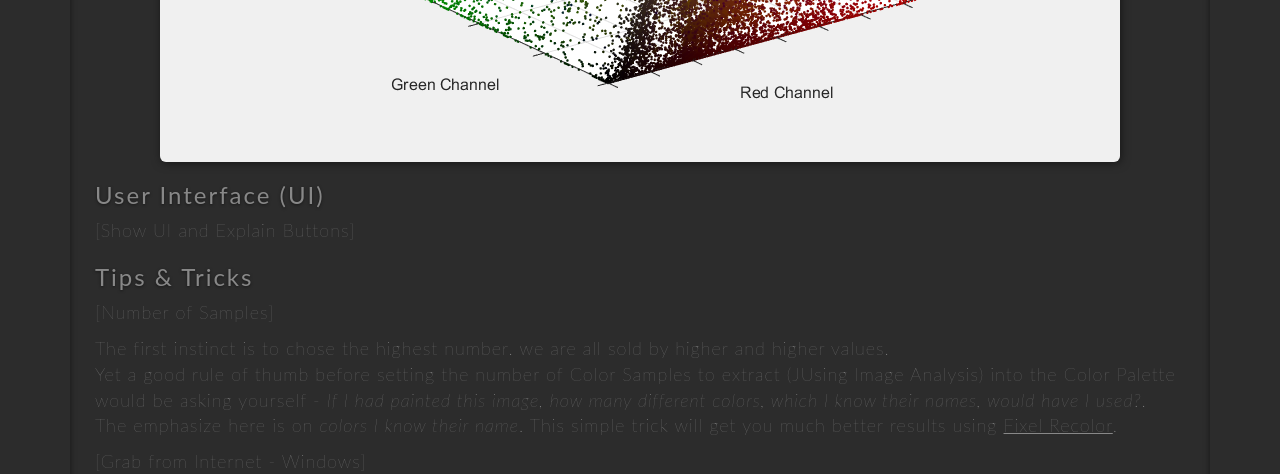
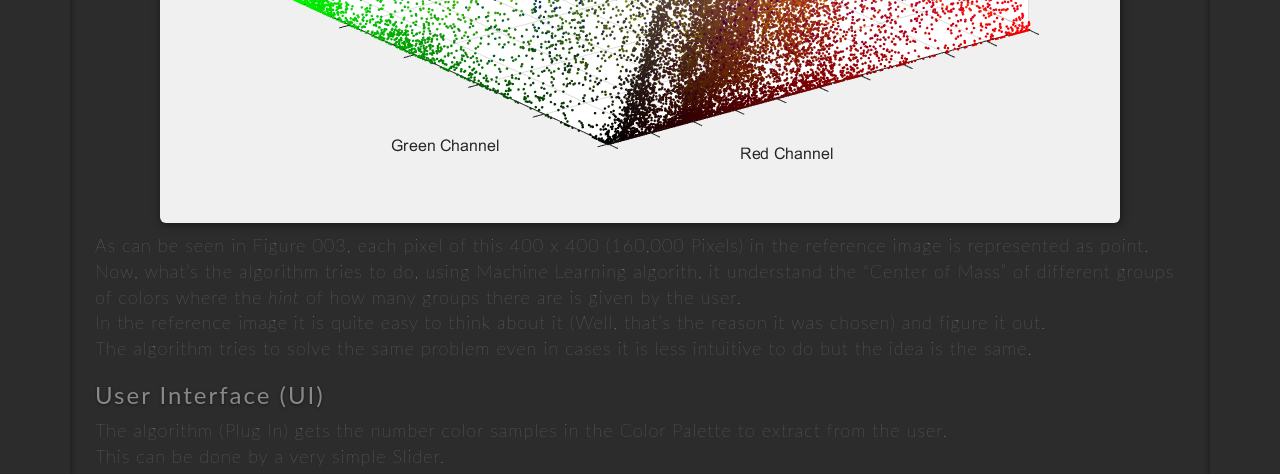
Before and after one commit to FixelAlgorithmsTeam/fixel, a Jekyll site: the page built from _posts/2018-12-22-fixel-recolor-1-ps.md, in a window 1280 px wide and 1400 px high, scrolled down 3105 px. Shown: the top 474 px of the window. Built offline with Jekyll 4.4.1, drawn with Linux system fonts in a browser that asks for light colours; nearby versions of some CDN libraries; comment, search, counter and statistics services are not loaded; some of the changed text lies outside the part shown.

Commit message:
Update 2018-12-22-fixel-recolor-1-ps.md

```diff
--- a/_posts/2018-12-22-fixel-recolor-1-ps.md
+++ b/_posts/2018-12-22-fixel-recolor-1-ps.md
@@ -71,10 +71,44 @@ In order to explain what [Fixel Recolor][98] does, let us use a reference image:
 
 ![][Figure002]{:class="center-img"}
 
+In order to understand how the Color Palette Extraction phase work one needs to have a look how is the algorithm see it.
+The algorithm sees each pixel as a point in 3D Space of RGB Colors.
+
 ![][Figure003]{:class="center-img"}
 
+As can be seen in Figure 003, each pixel of this 400 x 400 (160,000 Pixels) in the reference image is represented as point.
+Now, what's the algorithm tries to do, using Machine Learning algorith, it understand the "Center of Mass" of different groups of colors where the *hint* of how many groups there are is given by the user.
+In the reference image it is quite easy to think about it (Well, that's the reason it was chosen) and figure it out.
+The algorithm tries to solve the same problem even in cases it is less intuitive to do but the idea is the same.
+
 ### User Interface (UI)
-[Show UI and Explain Buttons]
+
+The algorithm (Plug In) gets the number color samples in the Color Palette to extract from the user.
+This can be done by a very simple Slider.
+But the real job of the UI is to support many workflows of working with the Color Palette.
+
+![][Figure004]{:class="center-img"}
+
+In order to do so the UI has basically 3 main sections:
+
+ *	Plug In Interaction Section
+ 	In this section the user configures the parameter of the Plug In in its Color Palette Extraction task. There are 3 main UI elements in this section:
+
+	*	Number of Colors Samples - Sets the number of colors in the color Palette to be extracted.
+	*	Source (`Mode`) - The user can set the `Mode` (Source) which can be either the current Photoshop Document (Stamp Visible) or a File.
+	*	Analyze - Runs the Plug In as configured. If `File` was chosen as source, the File Picker UI Dialog will be opened to chose the file fo analysis.
+ * 	Current Color Palette Section
+ 	In this section the last extracted Color Palette is displayed (On first run it will show a Default Color Palette). The user can interact with it in 2 manners:
+
+	*	Palette Context Menu (3 Dots on the right) - The menu of the Current Palette allows the user do the following:
+
+		*	Apply color Grading - Create a `Gradient Map Adjustment Layer` to color grade the image according to the Color Palette colors.
+		*	Shift Colors - Randomize each color swatch in the Color Pallete using a subtle shift of the color in RGB Space. User can use that to create a variation of the Color Palette (Thoush a subtle variation).
+		*	Add All to Swatches - Saves all colors from the Color Palette to Photoshop's Color Swatches.
+		*	Black / White Protetcion - On / Off button which enables or disables the addition of Black & White at the edges of the Gradient Map during the Color Grading phase. This can assist keeping more natural Blacks / Whites in the target image.
+		*	Save as Preset - Save the Color Palette as a preset. the user will have a Text Box to choe the preset name.
+ *	Preset (Color Palettes) Section
+
 
 ### Tips & Tricks
 
@@ -122,6 +156,7 @@ So let us notify you that the following can be done:
 [Show animation of the whole process]
 
 ## Summary
+
 [Fixel Recolor 1 PS][98] introduces a new functionality which has never been available in Photoshop before - Automatic, Machine Learning Powered, analysis of image Color Palette.
 Once the user (Be a Retoucher, Photographer or Designer) has such a functionality it can be used in many ways.
 We tried making the UI of [Fixel Recolor 1 PS][98] intuitive and supportive of any user workflow.
@@ -159,9 +194,4 @@ Key Words: [Fixel Algorithms][99], [Fixel][99], [Fixel Recolor][98], [Color Grad
   [Figure001]: {{site.baseurl}}/news/images/FixelRecolor1/PhotoshopGradientMap.png "Figure 001 - Photoshop Gradient Map Tool & Color Palette"
   [Figure002]: {{site.baseurl}}/news/images/FixelRecolor1/Fixel Recolor Blog - Reference Image.png "Figure 002 - Reference Image"
   [Figure003]: {{site.baseurl}}/news/images/FixelRecolor1/ReferenceImage3DColorsCube.png "Figure 003 - Reference Image 3D Colors Cube"
-  [Figure004]: {{site.baseurl}}/news/images/FixelRecolor1/ColorProfileOutputValue.png "Figure 004 - Photoshop Color Profile - Pixel Values"
-  [Figure005]: {{site.baseurl}}/news/images/FixelRecolor1/GeneratingLightDarkMidCorrectColorSpace.png "Figure 005 - Luminosity Masks Light, Dark and Mid Under Correct Color Profile Settings"
-  [Figure006]: {{site.baseurl}}/news/images/FixelRecolor1/GeneratingLightDarkMidWrongColorSpace.png "Figure 006 - Luminosity Masks Light, Dark and Mid Under Wrong Color Profile Settings"
-  [Figure007]: {{site.baseurl}}/news/images/FixelRecolor1/PhotoshopDotGainVsFixelLuminosityMaskAnimated.png "Figure 007 - Luminosity Masks - Photoshop (Color Profile - Dot Gain 20%) vs. Theory (Fixel)"
-  [Figure008]: {{site.baseurl}}/news/images/FixelRecolor1/PhotoshopSGrayVsFixelLuminosityMaskAnimated.png "Figure 008 - Luminosity Masks - Photoshop (Color Profile - sGray) vs. Theory (Fixel)"
-  [Figure009]: {{site.baseurl}}/news/images/FixelRecolor1/FixelZoneSelectorParametersAnimated.png "Figure 009 - Luminosity Masks - Fixel Zone SelectorMask Generation Capabilities"
+  [Figure004]: {{site.baseurl}}/news/images/FixelRecolor1/FixelRecolorUi.png "Figure 004 - Fixel Recolor User Interface (UI)"
```
